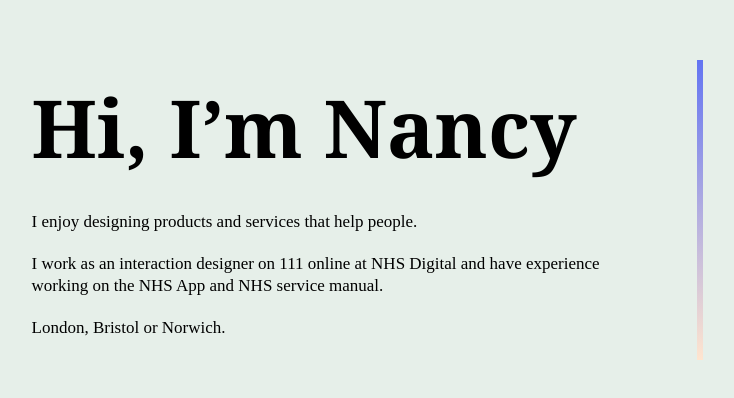
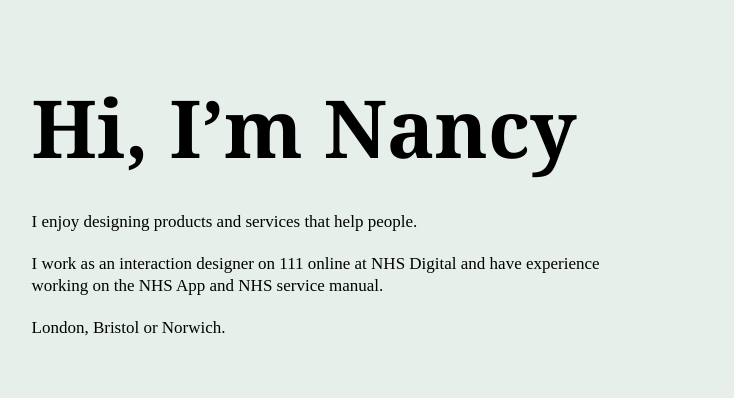
Before and after one commit to nancyhalladay24/nancyhalladay, a plain HTML site: page index.html in a window 1280 px wide. Shown: the part 198-596 px from the top of the page, without its empty margins (104-838 px from the left). Drawn offline with Linux system fonts and the light colour scheme.

Commit message:
remove gradient for desktop

```diff
--- a/index.html
+++ b/index.html
@@ -46,8 +46,8 @@
 </div>
 
 <div class="gradiant-box">
-<div class="gradiant">
-</div>
+<!---<div class="gradiant">
+</div> --->
 </div>
 
 
```
